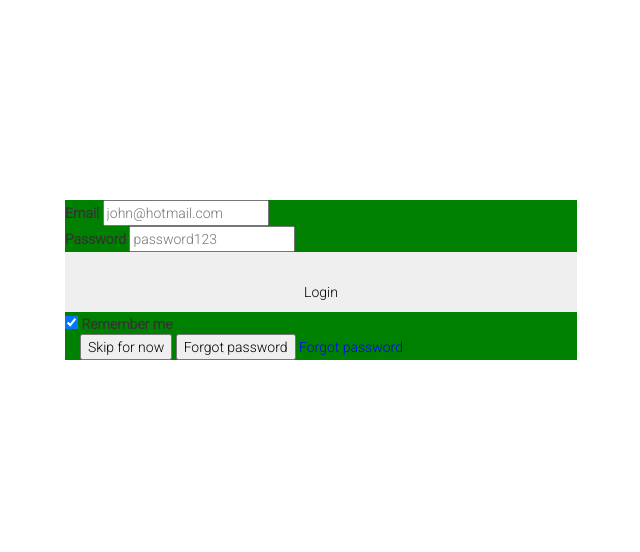
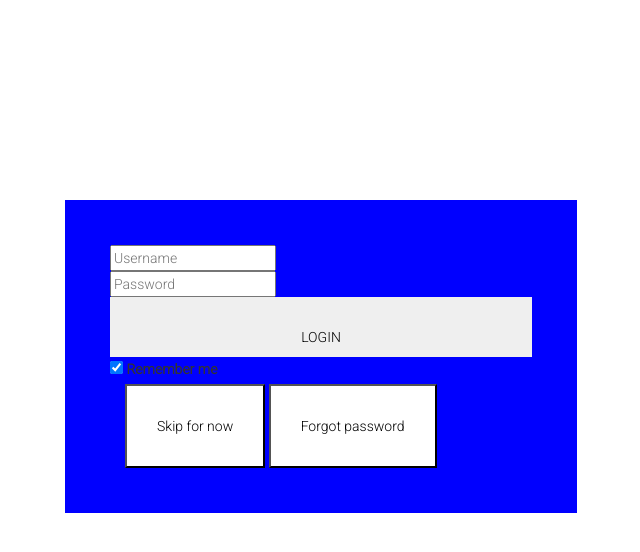
Before and after one commit to Anupya/low-key, a PHP site: template web/views/index.twig in a window 1280 px wide; the page is wider, and only the part inside the window is pictured. Shown: the part 200-752 px from the top of that part, without its empty margins (319-959 px from the left). Run offline with PHP 8.4, Linux system fonts and the light colour scheme; the template is opened without the code that fills it, so the values that code supplies are empty; some libraries are stand-ins or nearby versions.

Commit message:
more changes

```diff
--- a/web/stylesheets/main.css
+++ b/web/stylesheets/main.css
@@ -7,28 +7,25 @@
 }
 
 .login_modal {
-    margin: auto;
     top: 400px;
-    left: 0px;
-    right: 0px;
     width: 40%;
     position: absolute;
     font-size: 14px;
     font-family: "Roboto", sans-serif;
-    background: green;
-}
-
-.login_modal label {
+    padding: 45px;
+    background: blue;
     margin: auto;
+    left: 0px;
+    right: 0px;
 }
 
 .login_modal .login button {
     width: 30%;
-    height: 50px;
+    height: 20px;
     margin: auto;
     padding: 30px;
+}
 
-}
 .login_modal .form {
     margin: auto;
     z-index: 1;
@@ -39,12 +36,14 @@
 
 .login_modal .form input {
     font-family: "Roboto", sans-serif;
-    background: blue;
-    margin: 0 0 15px;
+    margin: 0 0 30px;
+    left: 0px;
+    right: 0px;
+    width: 100%;
     padding: 15px;
-    box-sizing: border-box;
-    font-size: 14px;
+    font-size: 20px;
     width: 100%;
+    height: 30px;
 }
 
 .login_modal .login button {
@@ -58,10 +57,13 @@
 .login_modal .form button:hover,.form button:active,.form button:focus {
     background: white;
     color: black;
+    border: blue;
 }
 
 .container button {
     color: black;
+    background: white;
+    padding: 30px;
 }
 
 .container a {
--- a/web/views/index.twig
+++ b/web/views/index.twig
@@ -5,23 +5,22 @@
   <form action="login.php">
 
    <div class="login_modal">
-   <label for="uname"><b>Email</b></label>
-   <input type="text" placeholder="john@hotmail.com" name="uname" required>
+       <input type="text" placeholder="Username" name="uname" required>
        <br>
-
-   <label for="psw"><b>Password</b></label>
-
-   <input type="password" placeholder="password123" name="psw" required>
+       <input type="password" placeholder="Password" name="psw" required>
        <br>
-   <div class="login"><button type="submit">Login</button></div>
+       <div class="login">
+          <button type="submit">LOGIN</button>
+       </div>
        <label>
          <input type="checkbox" checked="checked" name="remember"> Remember me
        </label>
 
       <div class="container">
          <button type="button" class="cancelbtn">Skip for now<a href="browse"></a></button>
+
          <button type="button" class="forgotbtn">Forgot password<a href="forgot_password"></a></button>
-     <span class="psw"><a href="#">Forgot password</a></span>
+      </div>
     </div>
   </form>
 </div>
```
Lines whose indentation alone changed are shown as unchanged.
